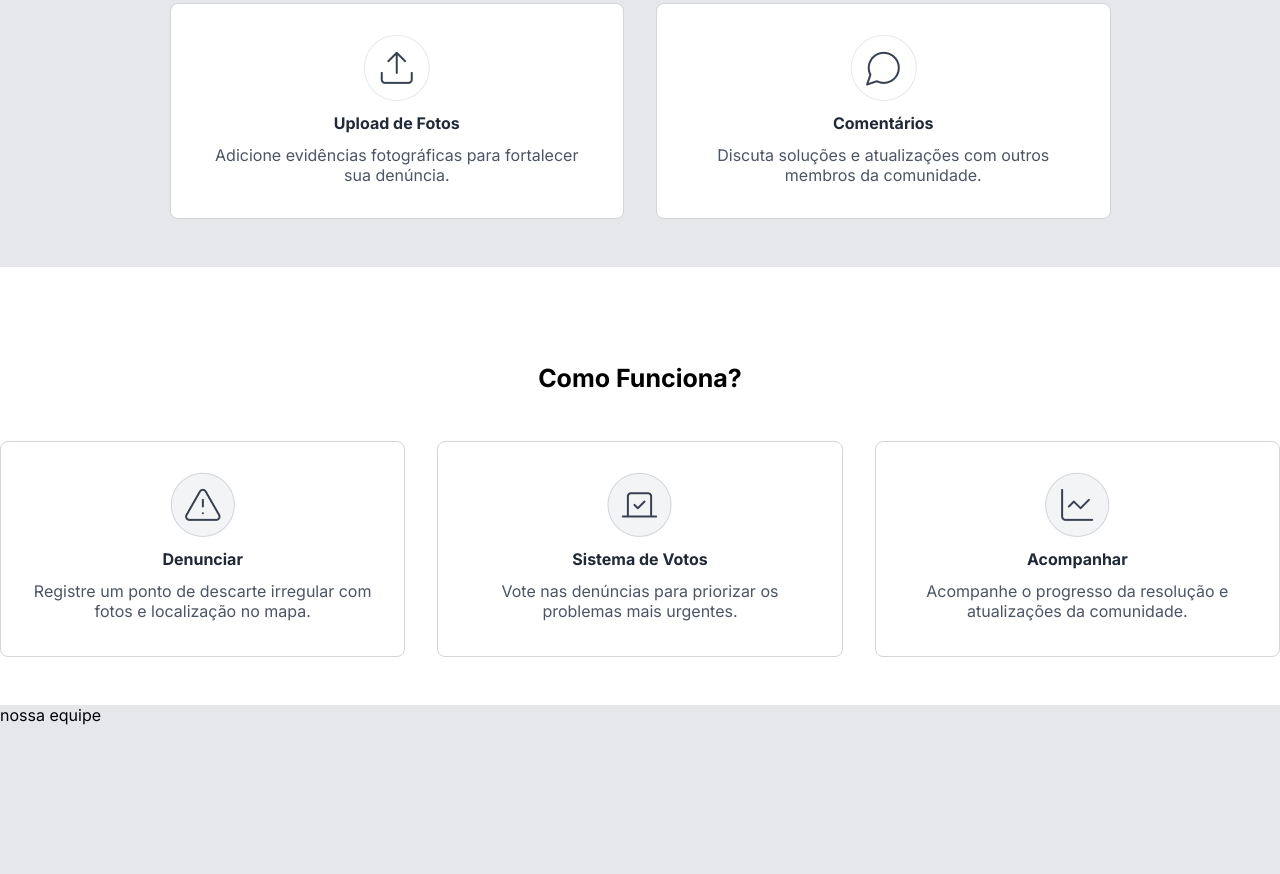
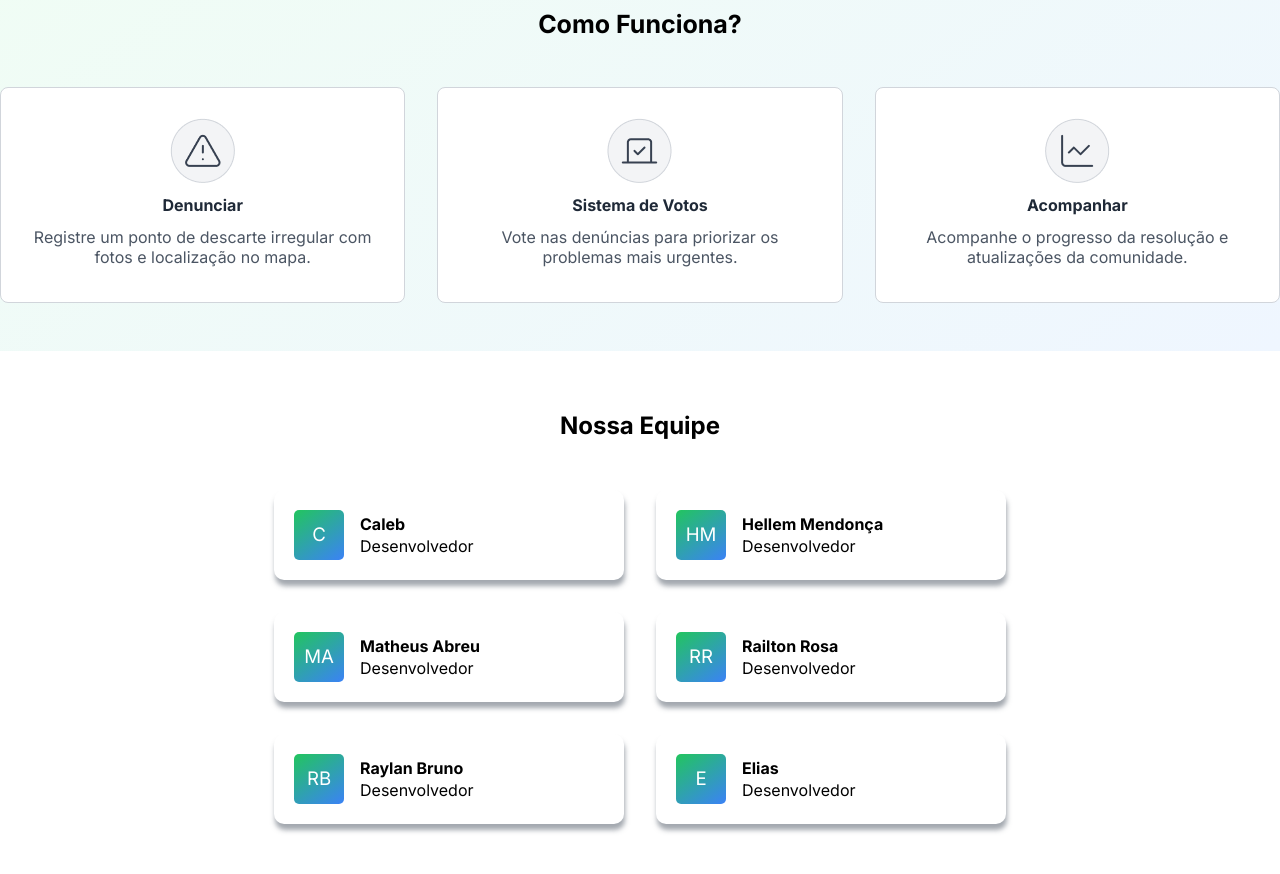
Before and after one commit to eliascmendes/e11-descarte-residuosescarte-residuos, a website: page client/index.html in a window 1280 px wide. Shown: the part 1902-2776 px from the top of the page. Before the commit the page ends 2627 px from the top, so only its background shows below. Drawn offline with Linux system fonts and the light colour scheme.

Commit message:
pagina nossa equipe

```diff
--- a/client/css/style.css
+++ b/client/css/style.css
@@ -14,7 +14,6 @@ html {
 body {
   display: flex;
   flex-direction: column;
-  background: #e5e7eb;
 }
 
 nav {
@@ -36,6 +35,7 @@ nav a {
 .opcoes_nav {
   display: flex;
   flex-direction: row;
+  align-items: center;
 }
 #nome_projeto {
   font-weight: bolder;
@@ -55,8 +55,8 @@ nav a {
 
 #tela1 {
   width: 100vw;
-  height: 100vh;
-  background-color: #f0fdf4;
+  background: #F0FDF4;
+  background: linear-gradient(145deg, rgba(240, 253, 244, 1) 0%, rgba(239, 246, 255, 1) 100%);
 }
 
 .conteudo_esquerdo {
@@ -65,12 +65,12 @@ nav a {
   align-items: center;
   width: 50%;
   padding: 2rem;
+  margin: 2.5rem 0;
 }
 
 .conteudo_esquerdo h1 {
   width: 400px;
   font-size: 28px;
-  margin-top: 2.5rem;
   color: #111827;
 }
 
@@ -142,7 +142,8 @@ nav a {
 }
 
 .secao-branca {
-  background-color: white;
+  background: #F0FDF4;
+  background: linear-gradient(145deg, rgba(240, 253, 244, 1) 0%, rgba(239, 246, 255, 1) 100%);
   padding: 48px 0;
   margin-top: 48px;
   padding-bottom: 48px;
@@ -154,9 +155,9 @@ nav a {
   justify-content: center;
   align-items: center;
   padding: 3rem 0;
-  background-color: #f0fdf4;
+  background: #F0FDF4;
+  background: linear-gradient(145deg, rgba(240, 253, 244, 1) 0%, rgba(239, 246, 255, 1) 100%);
 }
-
 .cadastro-container {
   display: flex;
   max-width: 1200px;
@@ -167,7 +168,6 @@ nav a {
 .cadastro-info {
   flex: 1;
   padding: 2.5rem;
-  background-color: #f0fdf4;
   border-top-left-radius: 12px;
   border-bottom-left-radius: 12px;
 }
@@ -286,3 +286,59 @@ nav a {
   text-decoration: none;
   margin-left: 0.25rem;
 }
+
+/*Nossa equipe*/
+#tela5{
+  display: flex;
+  flex-direction: column;
+  align-items: center;
+}
+#tela5 h1{
+  margin-top: 60px;
+  margin-bottom: 50px;
+  text-align: center;
+}
+.equipe{
+  width: 70%;
+  display: flex;
+  flex-direction: row;
+  justify-content: center;
+  flex-wrap: wrap;
+  gap: 2rem;
+  margin-bottom: 50px;
+}
+.desenvolvedor{
+  display: flex;
+  flex-direction: row;
+  align-items: center;
+  border-radius: 10px;
+  width: 350px;
+  padding: 20px;
+  box-shadow: 1px 6px 5px 0px rgba(75,85,99,0.51);
+-webkit-box-shadow: 1px 6px 5px 0px rgba(75,85,99,0.51);
+-moz-box-shadow: 1px 6px 5px 0px rgba(75,85,99,0.51);
+
+}
+.icone_desenvolvedor{
+  width: 50px;
+  height: 50px;
+  background: #22C55E;
+  background: linear-gradient(145deg, rgba(34, 197, 94, 1) 0%, rgba(59, 130, 246, 1) 100%);
+  color: white;
+  font-size: 14pt;
+  display: flex;
+  justify-content: center;  /* Centraliza na horizontal */
+  align-items: center;
+  border-radius: 5px;
+}
+.conteudo_desenvolvedor{
+  margin-left: 1rem;
+}
+.conteudo_desenvolvedor a{
+  text-decoration: none;
+  color: #000;
+  font-weight: bold;
+}
+.conteudo_desenvolvedor p{
+  margin-top: 2px;
+}
--- a/client/index.html
+++ b/client/index.html
@@ -148,7 +148,58 @@
         </div>
     </section>
     <!-- Outras seções -->
-    <section id="tela5">nossa equipe</section>
+    <section id="tela5">
+        <h1>Nossa Equipe</h1>
+        <div class="equipe">
+            <div class="desenvolvedor">
+                <div class="icone_desenvolvedor">C</div>
+                <div class="conteudo_desenvolvedor">
+                    <a href="#">Caleb</a>
+                    <p>Desenvolvedor</p>
+                </div>
+            </div>
+
+            <div class="desenvolvedor">
+                <div class="icone_desenvolvedor">HM</div>
+                <div class="conteudo_desenvolvedor">
+                    <a href="#">Hellem Mendonça</a>
+                    <p>Desenvolvedor</p>
+                </div>
+            </div>
+
+            <div class="desenvolvedor">
+                <div class="icone_desenvolvedor">MA</div>
+                <div class="conteudo_desenvolvedor">
+                    <a href="#">Matheus Abreu</a>
+                    <p>Desenvolvedor</p>
+                </div>
+            </div>
+
+            <div class="desenvolvedor">
+                <div class="icone_desenvolvedor">RR</div>
+                <div class="conteudo_desenvolvedor">
+                    <a href="#">Railton Rosa</a>
+                    <p>Desenvolvedor</p>
+                </div>
+            </div>
+
+            <div class="desenvolvedor">
+                <div class="icone_desenvolvedor">RB</div>
+                <div class="conteudo_desenvolvedor">
+                    <a href="#">Raylan Bruno</a>
+                    <p>Desenvolvedor</p>
+                </div>
+            </div>
+
+            <div class="desenvolvedor">
+                <div class="icone_desenvolvedor">E</div>
+                <div class="conteudo_desenvolvedor">
+                    <a href="#">Elias</a>
+                    <p>Desenvolvedor</p>
+                </div>
+            </div>
+        </div>
+    </section>
     <footer id="rodape"></footer>
 </body>
 </html>
```
